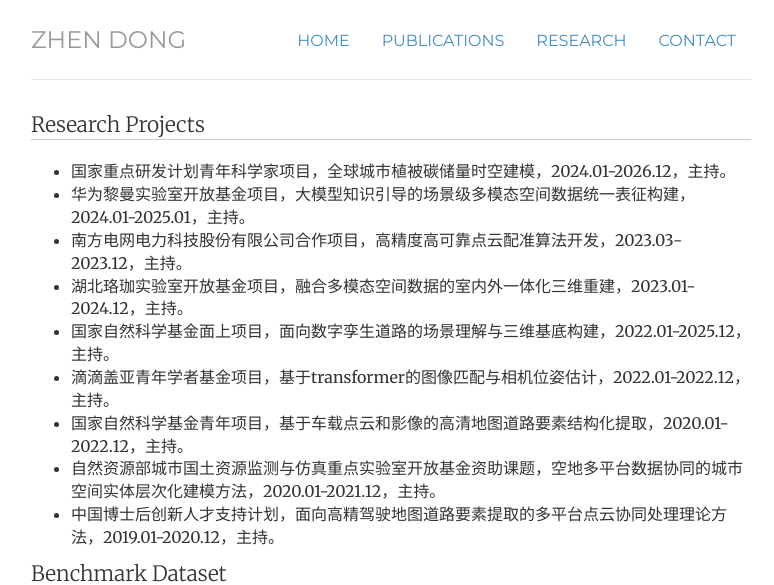
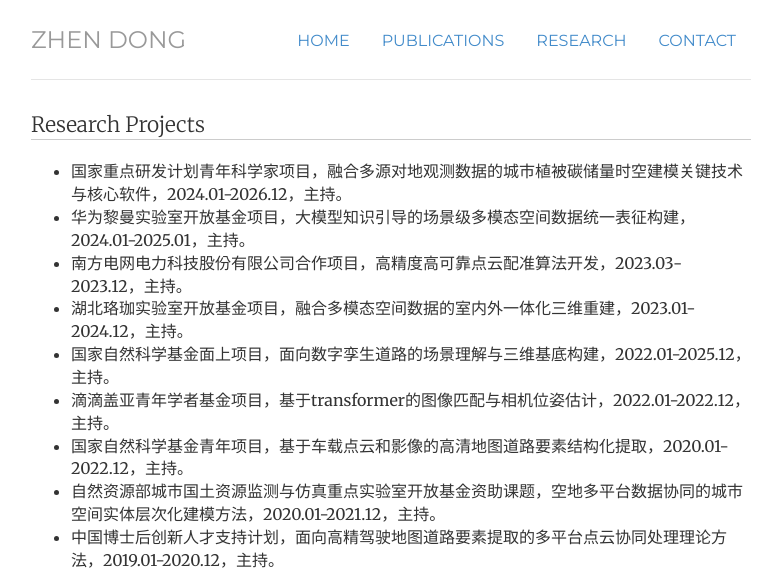
Before and after one commit to dongzhenwhu/dongzhenwhu.github.io, a Jekyll site: the page built from projects/index.html, in a window 1280 px wide and 900 px high, cut to the strip 0-585 px from the top of the window. Shown: the whole strip, without its empty margins (249-1023 px from the left). Built offline with Jekyll 4.4.1, drawn with Linux system fonts in a browser that asks for light colours.

Commit message:
project modification

```diff
--- a/projects/index.html
+++ b/projects/index.html
@@ -11,7 +11,7 @@ description: My Researchs.
 <div>
 	<p class="lead" style="border-bottom:1px solid #CCC">Research Projects</p>
 	<ul>
-		<li>国家重点研发计划青年科学家项目，全球城市植被碳储量时空建模，2024.01-2026.12，主持。</li>
+		<li>国家重点研发计划青年科学家项目，融合多源对地观测数据的城市植被碳储量时空建模关键技术与核心软件，2024.01-2026.12，主持。</li>
 		<li>华为黎曼实验室开放基金项目，大模型知识引导的场景级多模态空间数据统一表征构建，2024.01-2025.01，主持。</li>
 		<li>南方电网电力科技股份有限公司合作项目，高精度高可靠点云配准算法开发，2023.03-2023.12，主持。</li>
 		<li>湖北珞珈实验室开放基金项目，融合多模态空间数据的室内外一体化三维重建，2023.01-2024.12，主持。</li>
```
